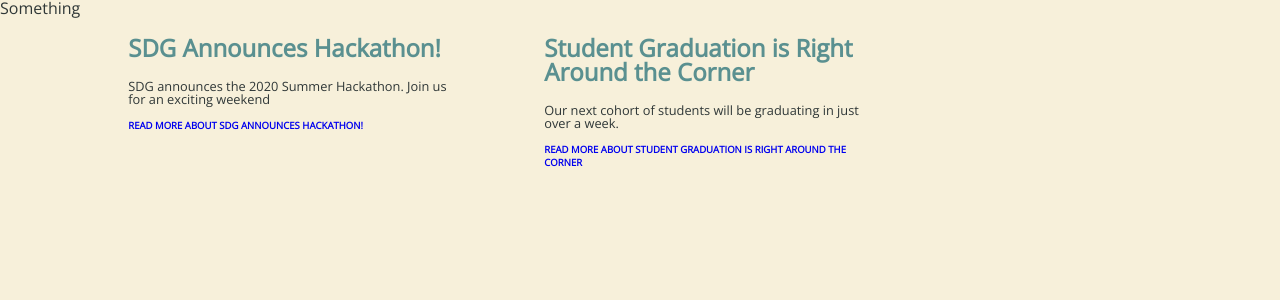
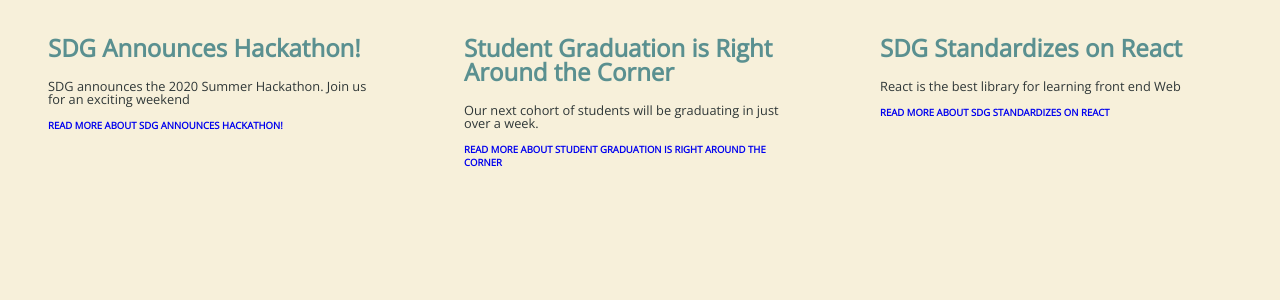
Before and after one commit to Amheisern/ReactArticles, a React (Vite) app: page / in a window 1280 px wide. Shown: the top 300 px of the page. Built offline with nearby package versions, Linux system fonts and the light colour scheme.

Commit message:
making the NewArticle react file reusabl;e and customized with props

```diff
--- a/src/App.tsx
+++ b/src/App.tsx
@@ -5,28 +5,18 @@
   return (
     <div className="all-main-content">
       <main>
-        <NewsArticle></NewsArticle>
-        <article className="intro-article">
-          <h2 className="article-title">SDG Announces Hackathon!</h2>
-          <p>
-            SDG announces the 2020 Summer Hackathon. Join us for an exciting
-            weekend
-          </p>
-          <a className="read-more" href="#here">
-            read more about SDG Announces Hackathon!
-          </a>
-        </article>
-        <article className="intro-article">
-          <h2 className="article-title">
-            Student Graduation is Right Around the Corner
-          </h2>
-          <p>
-            Our next cohort of students will be graduating in just over a week.
-          </p>
-          <a className="read-more" href="#here">
-            read more about Student Graduation is Right Around the Corner
-          </a>
-        </article>
+        <NewsArticle
+          title="SDG Announces Hackathon!"
+          body="SDG announces the 2020 Summer Hackathon. Join us for an exciting weekend"
+        />
+        <NewsArticle
+          title="Student Graduation is Right Around the Corner"
+          body="Our next cohort of students will be graduating in just over a week."
+        />
+        <NewsArticle
+          title="SDG Standardizes on React"
+          body="React is the best library for learning front end Web"
+        />
       </main>
     </div>
   )
--- a/src/component/NewsArticle.tsx
+++ b/src/component/NewsArticle.tsx
@@ -1,6 +1,14 @@
 import React from 'react'
 
 // export -- is so we can use the outside of this file
-export function NewsArticle() {
-  return <div>Something</div>
+export function NewsArticle(props) {
+  return (
+    <article className="intro-article">
+      <h2 className="article-title">{props.title}</h2>
+      <p>{props.body}</p>
+      <a className="read-more" href="#here">
+        read more about {props.title}
+      </a>
+    </article>
+  )
 }
```
